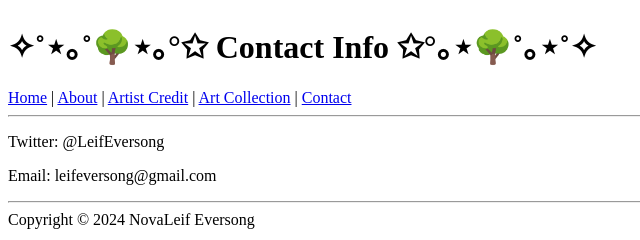
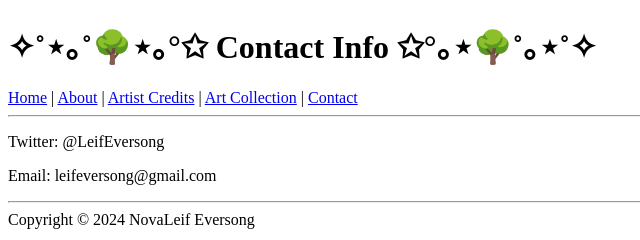
Before and after one commit to MayChanVT/NovaLeifEversong, a plain HTML site: page NovaLeifOtherPages/contact.html in a window 1280 px wide. Shown: the full height of the page, 0-640 px from the left. Drawn offline with Linux system fonts and the light colour scheme.

Commit message:
Update contact.html

```diff
--- a/NovaLeifOtherPages/contact.html
+++ b/NovaLeifOtherPages/contact.html
@@ -8,7 +8,7 @@
         <h1>✧˚⋆｡˚🌳⋆｡°✩ Contact Info ✩°｡⋆🌳˚｡⋆˚✧</h1>
         <a href="../index.html">Home</a> |
         <a href="./aboutnova.html">About</a> |
-        <a href="./artistcredit.html">Artist Credit</a> |
+        <a href="./artistcredit.html">Artist Credits</a> |
         <a href="./artshowcase.html">Art Collection</a> |
         <a href="./contact.html">Contact</a>
         <hr>
```
